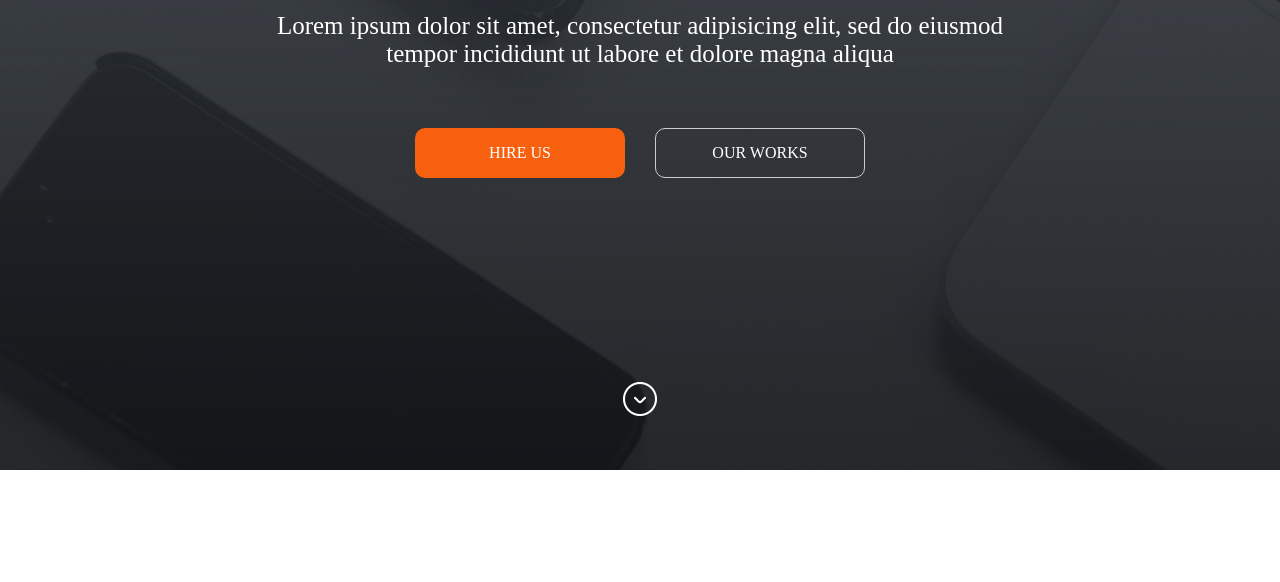
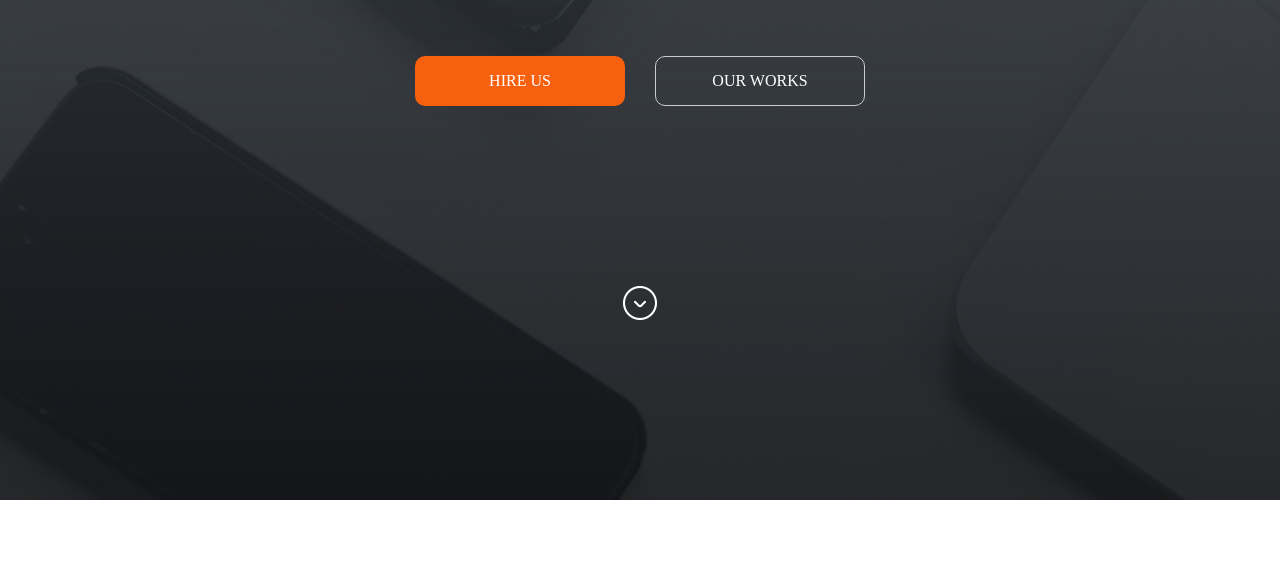
Before and after one commit to olegbohatyr/tanatos, a plain HTML site: page index.html in a window 1280 px wide. Shown: the part 360-942 px from the top of the page. Drawn offline with Linux system fonts and the light colour scheme.

Commit message:
Add files via upload

```diff
--- a/css/style.css
+++ b/css/style.css
@@ -68,7 +68,8 @@ body{
 	top:-8px;
 }
 .menu__hidden{
-	position: fixed;
+	position: absolute;
+	min-height: 100vh;
 	height: 100%;
 	width: 100%;
 	left: 0;
@@ -114,18 +115,14 @@ ul.menu__social{
 	background-size: cover;
 	min-height: 100vh;
 	padding-top: 30px;
+	padding-bottom: 30px;
 }
 .header__inner{
-	position: absolute;
-    top: 50%;
-    left: 50%;
-    margin-right: -50%;
-    transform: translate(-50%, -50%);
-    z-index: 1;
     text-align: center;
     max-width: 800px;
-    padding: 0 30px;
+    padding: 20vh 30px;
     box-sizing: border-box;
+    margin: 0 auto;
 }
 .header__title{
 	text-transform: uppercase;
@@ -161,10 +158,9 @@ ul.menu__social{
 	border:1px solid transparent;
 }
 .btn__bottom{
-	position: absolute;
-	bottom: 20px;
-	left:50%;
-	transform: translateX(-50%);
+	display: block;
+	text-align: center;
+	margin: 20px auto;
 }
 .services{
 	padding: 100px 0;
@@ -375,6 +371,9 @@ ul.menu__social{
 .person img{
 	width:auto !important;
 	max-width: 100%;
+}
+.person__image{
+	margin: 0 auto;
 }
 .person__title{
 	font-size: 25px;
--- a/js/script.js
+++ b/js/script.js
@@ -12,6 +12,9 @@ $(function(){
     	responsive : {
     		1200:{
     			items:4,
+    		},
+    		990:{
+    			items:3,
     		},
     		768:{
     			items:2,
@@ -30,5 +33,8 @@ $(function(){
 		$('.menu__hidden').fadeToggle(300);
 	});
 
-
+	$('.btn__bottom').on('click', function(){
+		var top = $('.services').offset().top;
+		$("html, body").animate({ scrollTop:  top});
+	});
 })
```
